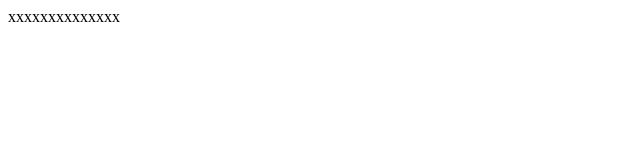
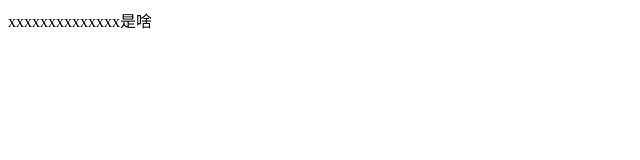
Before and after one commit to lucian-66/project1, a website: page src/index.html in a window 1280 px wide. Shown: the full height of the page, 0-640 px from the left. Drawn offline with Linux system fonts and the light colour scheme.

Commit message:
Update index.html

```diff
--- a/src/index.html
+++ b/src/index.html
@@ -6,6 +6,6 @@
     <title>Document</title>
 </head>
 <body>
-    xxxxxxxxxxxxxx
+    xxxxxxxxxxxxxx是啥
 </body>
 </html>
```
